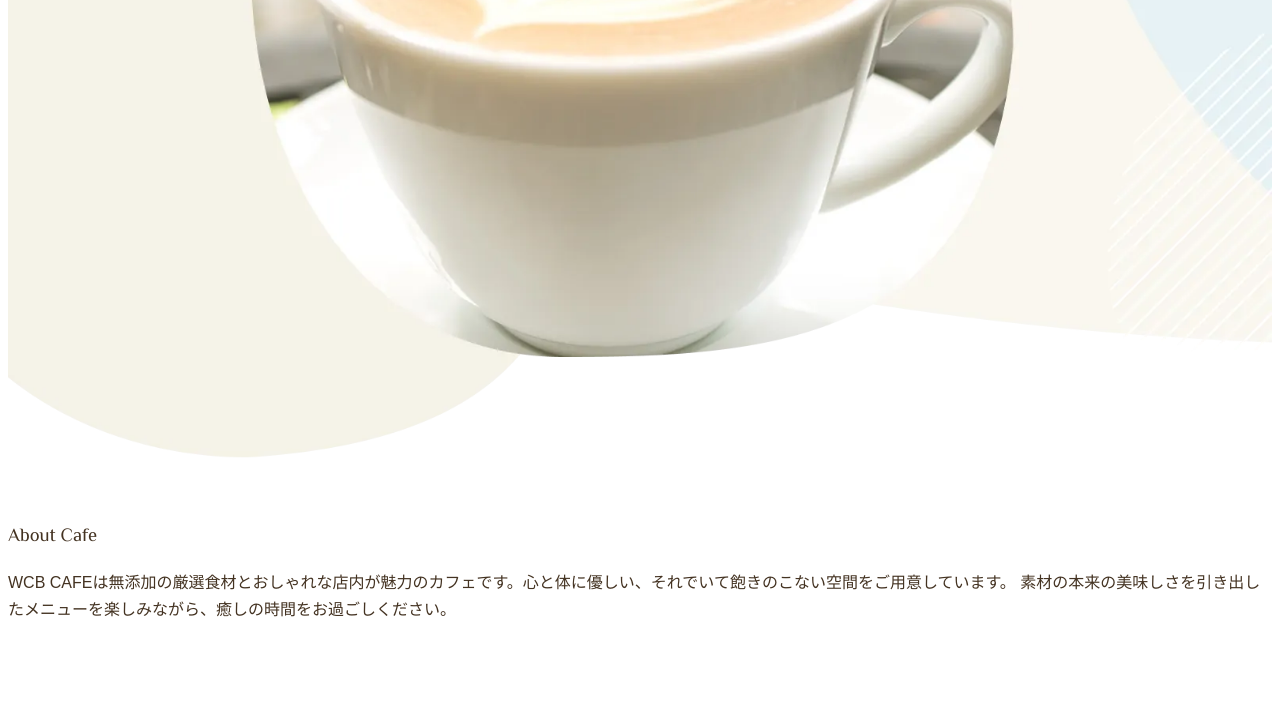
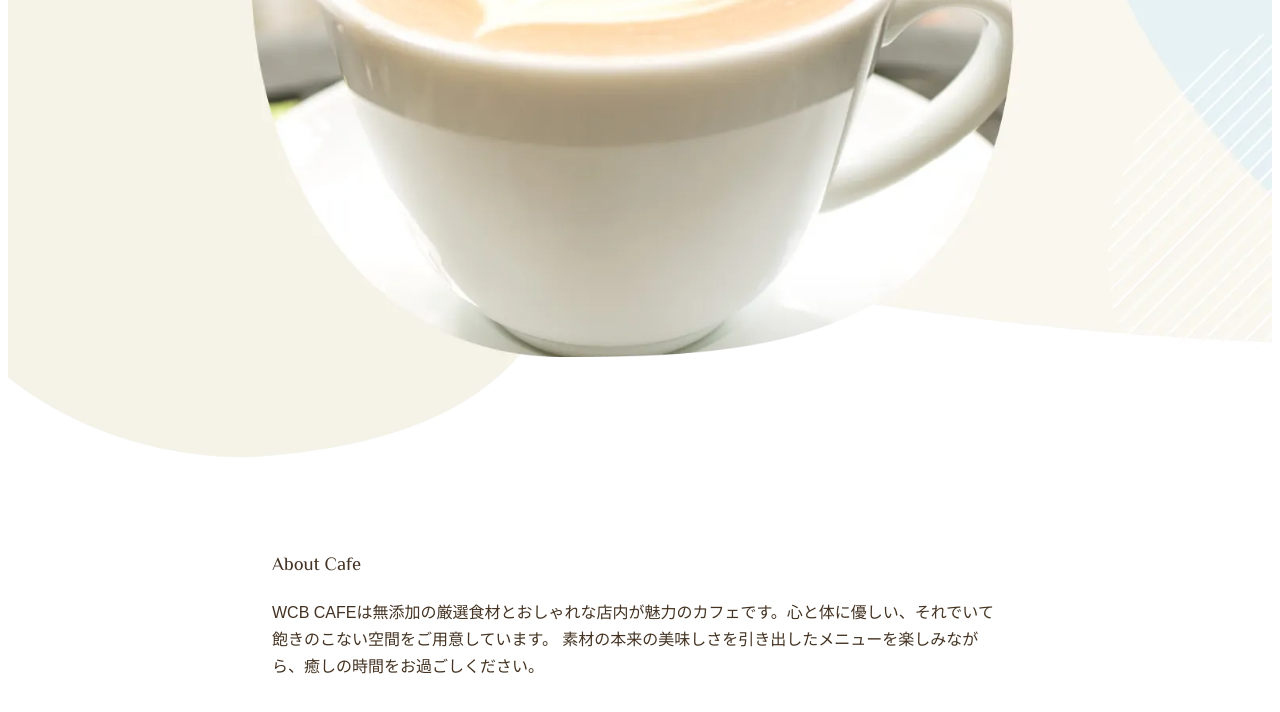
Before and after one commit to k025c0007/wcbcafe, a plain HTML site: page index.html in a window 1280 px wide. Shown: the part 308-1020 px from the top of the page. Before the commit the page ends 948 px from the top, so only its background shows below. Drawn offline with Linux system fonts and the light colour scheme.

Commit message:
本文余白調整

```diff
--- a/style.css
+++ b/style.css
@@ -73,3 +73,12 @@ img {
 .cover-home {
     background-image: url(../wcbcafe/images/cover-home-s.webp);
 }
+
+.about {
+    max-width: 736px;
+    padding: 0 1.5rem;
+    margin: 3rem auto 4rem;
+}
+.about p {
+    margin-bottom: 3rem;
+}
```
